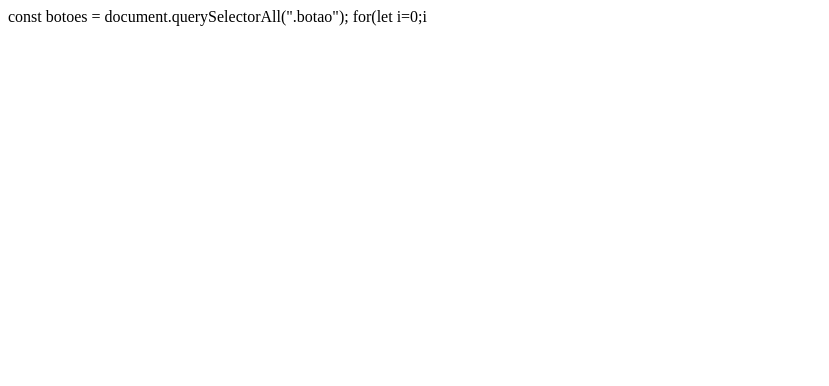
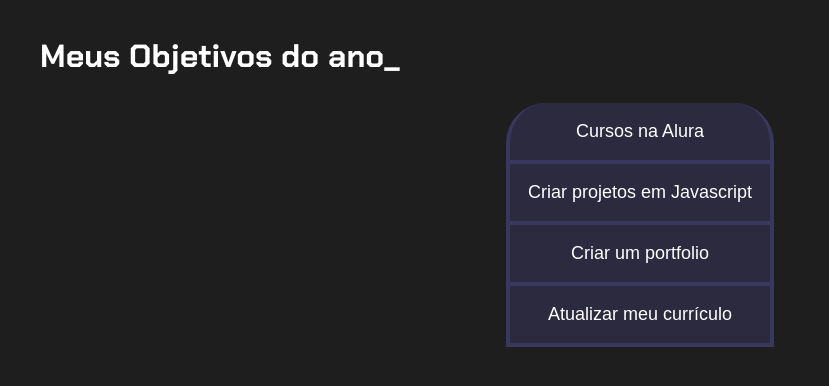
Before and after one commit to D4rkne/vc-code, a plain HTML site: page vs/index.html in a window 1280 px wide. Shown: the whole page, without its empty margins (0-829 px from the left). Drawn offline with Linux system fonts and the light colour scheme.

Commit message:
Update index.html

```diff
--- a/vs/index.html
+++ b/vs/index.html
@@ -1,3 +1,23 @@
-const botoes = document.querySelectorAll(".botao");
+<!DOCTYPE html>
+<html lang="pt-br">
+<head>
+    <meta charset="UTF-8">
+    <meta http-equiv="X-UA-Compatible" content="IE=edge">
+    <meta name="viewport" content="width=device-width, initial-scale=1.0">
+    <title>Meus objetivos do ano</title>
+    <link rel="stylesheet" href="style.css">
 
-for(let i=0;i <botoes.lenght;i++)
+</head>
+<body>
+    <section class="conteudo-principal">
+        <h2 class="titulo-principal">Meus Objetivos do ano_</h2>
+<div class="botoes">
+        <button class="botao">Cursos na Alura</button>
+        <button class="botao">Criar projetos em Javascript</button>
+        <button class="botao">Criar um portfolio</button>
+        <button class="botao">Atualizar meu currículo</button>
+ </div>
+</section>
+
+</body>
+</html>
```
